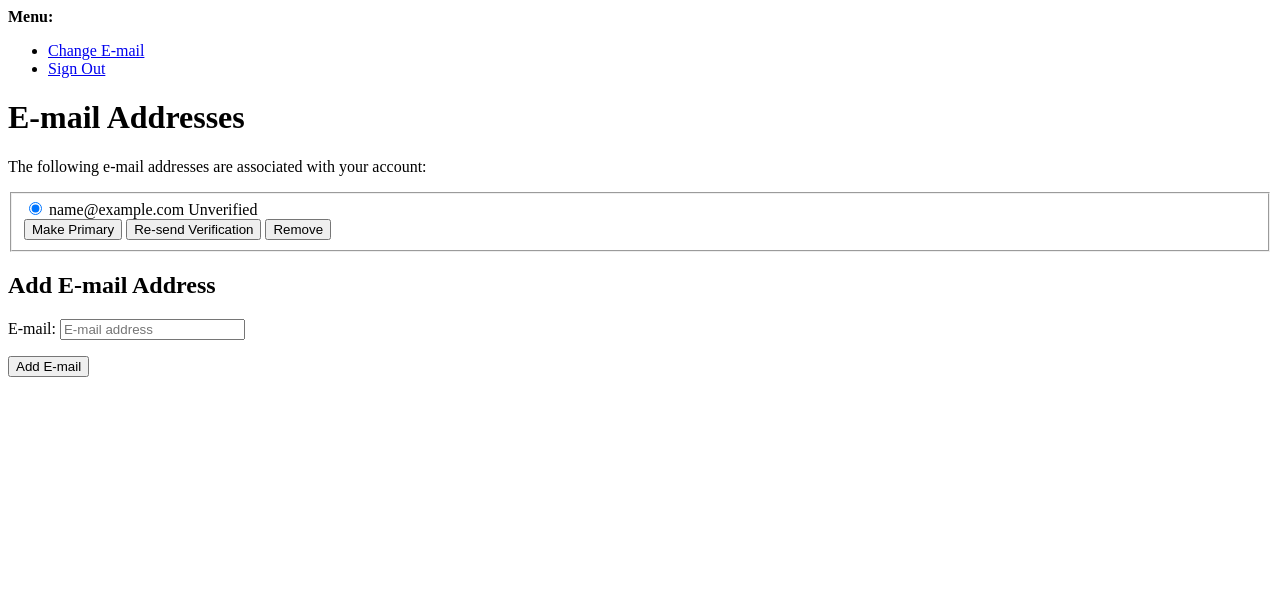
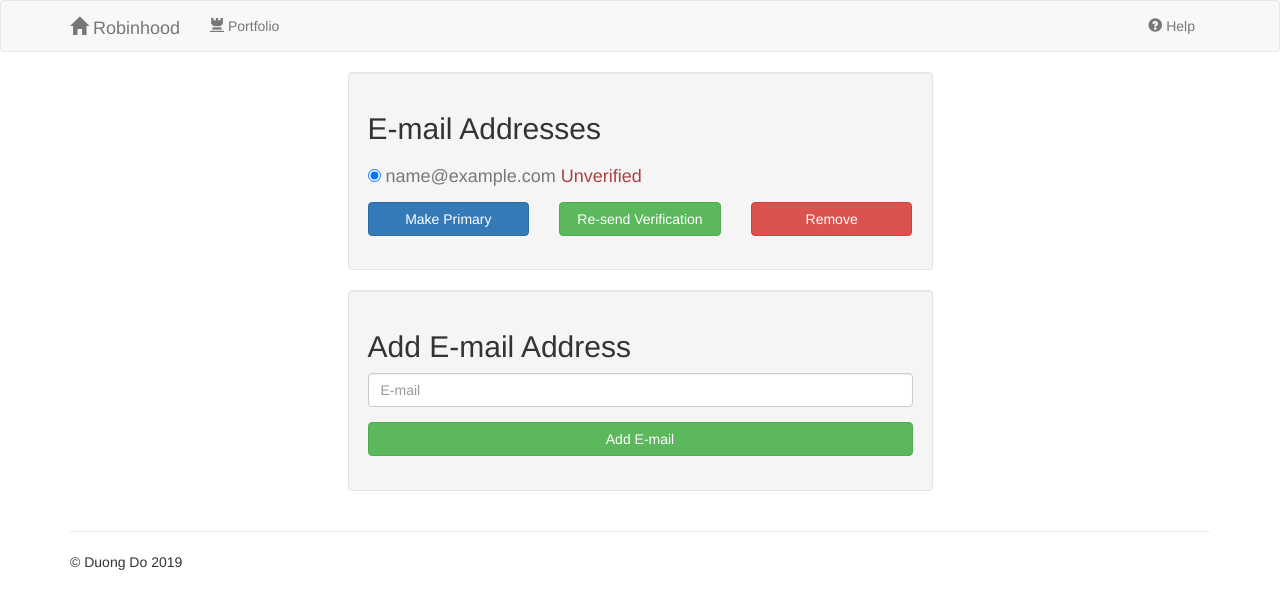
Before and after one commit to duongdo27/django_allauth_example, a Django app: a page that, after the commit, uses templates/allauth/account/email.html in a window 1280 px wide. Shown: the top 609 px of the page. Run offline with Django 3.2, Linux system fonts and the light colour scheme; the visitor is signed in with stand-in values (Sample User, id 1); data comes from the database, SQL or seed files in the repository; some libraries are stand-ins or nearby versions.

Commit message:
Add template for email

```diff
--- /dev/null
+++ b/templates/allauth/account/email.html
@@ -0,0 +1,94 @@
+{% extends "base.html" %}
+
+{% load i18n %}
+
+{% block head_title %}{% trans "Account" %}{% endblock %}
+
+{% block content %}
+
+<div class="row">
+    <div class="well col-md-6 col-md-offset-3">
+        <h2>{% trans "E-mail Addresses" %}</h2>
+        {% if user.emailaddress_set.all %}
+        <form action="{% url 'account_email' %}" class="email_list" method="post">
+            {% csrf_token %}
+            <fieldset>
+                {% for emailaddress in user.emailaddress_set.all %}
+                <div class="ctrlHolder">
+                    <label for="email_radio_{{forloop.counter}}" class="{% if emailaddress.primary %}text-primary{% else %}text-muted{%endif%}">
+                        <h4>
+                        <input id="email_radio_{{forloop.counter}}" type="radio" name="email" {% if emailaddress.primary or user.emailaddress_set.count == 1 %}checked="checked"{%endif %} value="{{emailaddress.email}}"/>
+
+
+                        {{ emailaddress.email }}
+                        {% if emailaddress.verified %}
+                        <span class="text-success">{% trans "Verified" %}</span>
+                        {% else %}
+                        <span class="text-danger">{% trans "Unverified" %}</span>
+                        {% endif %}
+                            </h4>
+                    </label>
+                </div>
+                {% endfor %}
+
+                <div class="row">
+                    <div class="col-sm-4">
+                    <button class="btn btn-primary btn-block" type="submit" name="action_primary" >{% trans 'Make Primary' %}</button>
+                        </div>
+                    <div class="col-md-4">
+                    <button class="btn btn-success btn-block" type="submit" name="action_send" >{% trans 'Re-send Verification' %}</button>
+                        </div>
+                    <div class="col-md-4">
+                    <button class="btn btn-danger btn-block" type="submit" name="action_remove" >{% trans 'Remove' %}</button>
+                        </div>
+                </div>
+
+            </fieldset>
+        </form>
+
+        {% else %}
+        <p class="text-warning">{% trans "You currently do not have any e-mail address set up. You should really add an e-mail address so you can receive notifications, reset your password, etc." %}</p>
+        {% endif %}
+    </div>
+</div>
+
+<div class="row">
+    <div class="well col-md-6 col-md-offset-3">
+        <h2>{% trans "Add E-mail Address" %}</h2>
+
+        <form method="post" action="{% url 'account_email' %}" class="add_email">
+            {% csrf_token %}
+            <div class="form-group">
+                <input type="text" class="form-control"
+                       id="id_email" name="email"
+                       placeholder="{{ form.email.label }}"
+                       {% if form.email.value != None %}value="{{ form.email.value }}"{% endif %}
+                       required="required">
+                <div class="form-group has-errors text-danger small">
+                    {{ form.email.errors }}
+                </div>
+            </div>
+            <div class="form-group">
+                <button class="btn btn-success btn-block" name="action_add" type="submit">{% trans "Add E-mail" %}</button>
+            </div>
+        </form>
+    </div>
+</div>
+{% endblock %}
+
+
+{% block scripts %}
+<script type="text/javascript">
+(function() {
+  var message = "{% trans 'Do you really want to remove the selected e-mail address?' %}";
+  var actions = document.getElementsByName('action_remove');
+  if (actions.length) {
+    actions[0].addEventListener("click", function(e) {
+      if (! confirm(message)) {
+        e.preventDefault();
+      }
+    });
+  }
+})();
+</script>
+{% endblock %}
--- a/templates/allauth/account/logout.html
+++ b/templates/allauth/account/logout.html
@@ -9,7 +9,7 @@
 <div class="row">
   <div class="well col-md-6 col-md-offset-3">
 
-<p class="text-center">{% trans 'Are you sure you want to sign out?' %}</p>
+<p class="text-center">{% trans 'Are you sure you want to log out?' %}</p>
 
 <form method="post" action="{% url 'account_logout' %}">
   {% csrf_token %}
```
